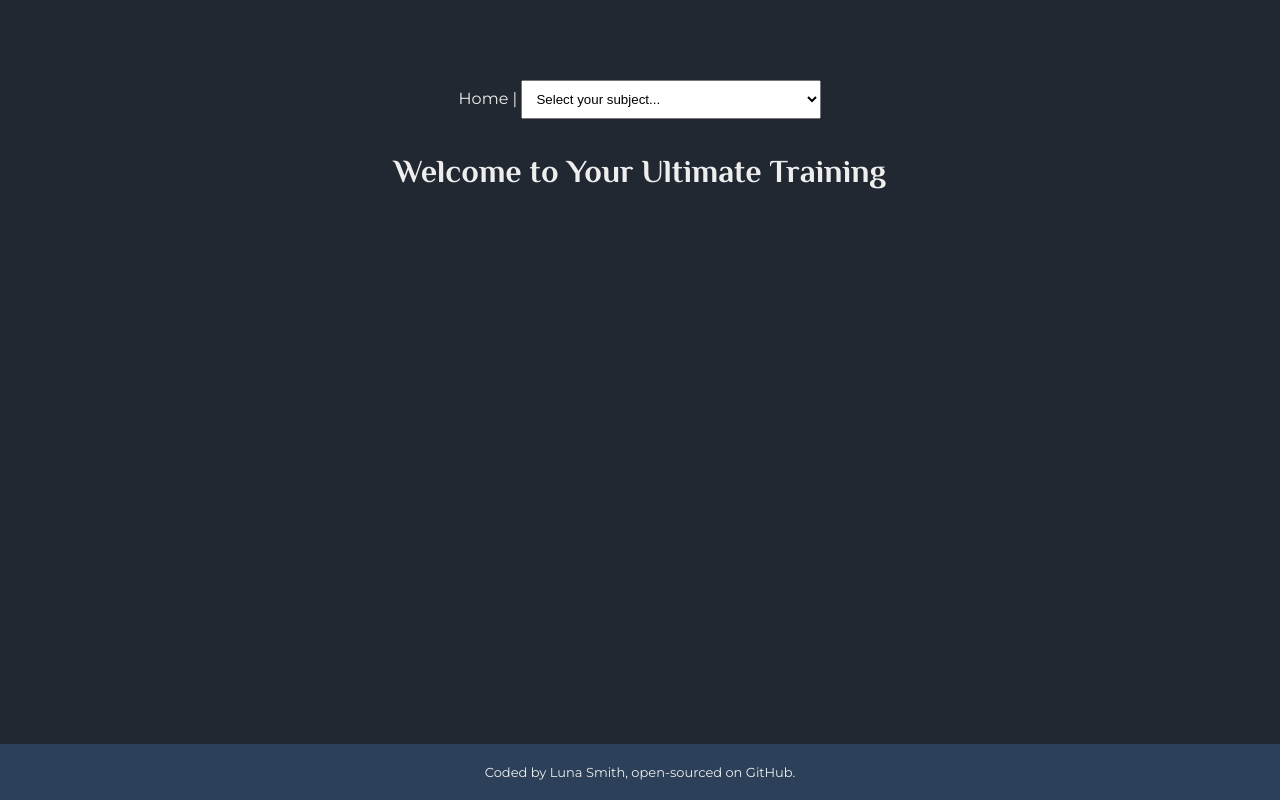
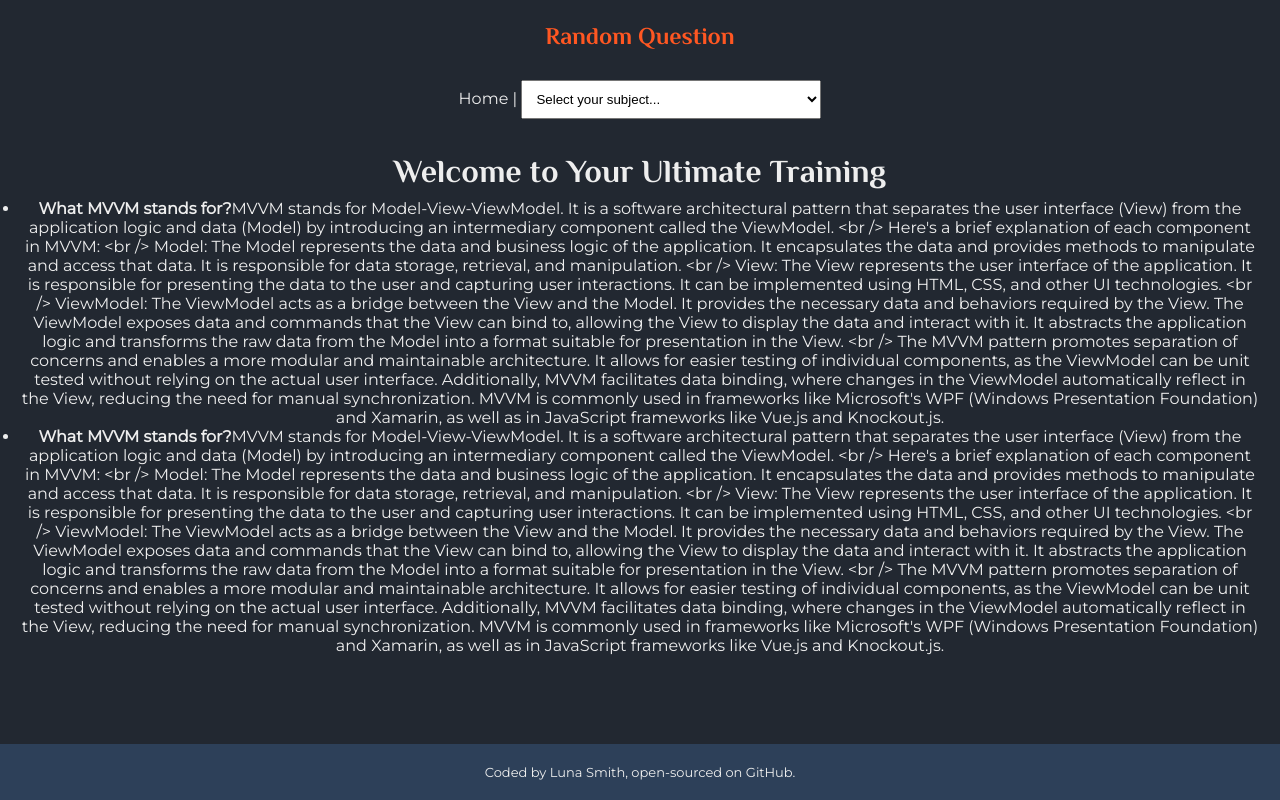
Before and after one commit to Lu-Smith/quiz_vue_typescript_tdd, a Vue app: page /Random_Questions in a window 1280 px wide. Built offline with nearby package versions, Linux system fonts and the light colour scheme.

Commit message:
Updated RandomQuestions.vue

```diff
--- a/src/components/HelloWorld.vue
+++ b/src/components/HelloWorld.vue
@@ -23,7 +23,7 @@ export default {
   props: ['msg'],
   setup() {
     const selectedSubject = ref('');
-    const subjects = ref(['Vue', 'Angular', 'TypeScript', 'React', 'JavaScript', 'C++', 'TDD', 'Random Questions'])
+    const subjects = ref(['Vue', 'Angular', 'TypeScript', 'React', 'JavaScript', 'C++', 'TDD', 'Random_Questions'])
     const router = inject('router') as Router;
     const navigateToSubject = () => {
       if (selectedSubject.value) {
--- a/src/router/index.js
+++ b/src/router/index.js
@@ -7,7 +7,7 @@ import TDD from '../views/subjects/TDDSubject.vue'
 import CPlusPlus from '../views/subjects/CPlusPlusSubject.vue'
 import React from '../views/subjects/ReactSubject.vue'
 import TypeScript from '../views/subjects/TypeScriptSubject.vue'
-import RandomQuestions from '../views/subjects/RandomQuestions.vue'
+import Random_Questions from '../views/subjects/RandomQuestions.vue'
 
 const routes = [
   {
@@ -51,9 +51,9 @@ const routes = [
     component: JavaScript,
   },
   {
-    path: '/RandomQuestions',
-    name: 'RandomQuestions',
-    component: RandomQuestions,
+    path: '/Random_Questions',
+    name: 'Random_Questions',
+    component: Random_Questions,
   },
 
 
--- a/src/views/subjects/RandomQuestions.vue
+++ b/src/views/subjects/RandomQuestions.vue
@@ -1,8 +1,20 @@
 <template>
-<h2>Hello random question</h2>
+<h2>Random Question</h2>
+<ul v-for="(question, index) in questionsArray" :key="index">
+    <li>
+        <strong>{{ question.question }}</strong>
+        <span>{{ question.explanation }}</span>
+    </li>
+</ul>
 </template>
 
-<script lang="ts">
+<script lang="ts" setup>
+import randomQuestions from '../../assets/randomQuestions.js'
+import { ref } from 'vue';
+
+const questionsArray = randomQuestions
+
+
 
 
 </script>
```
